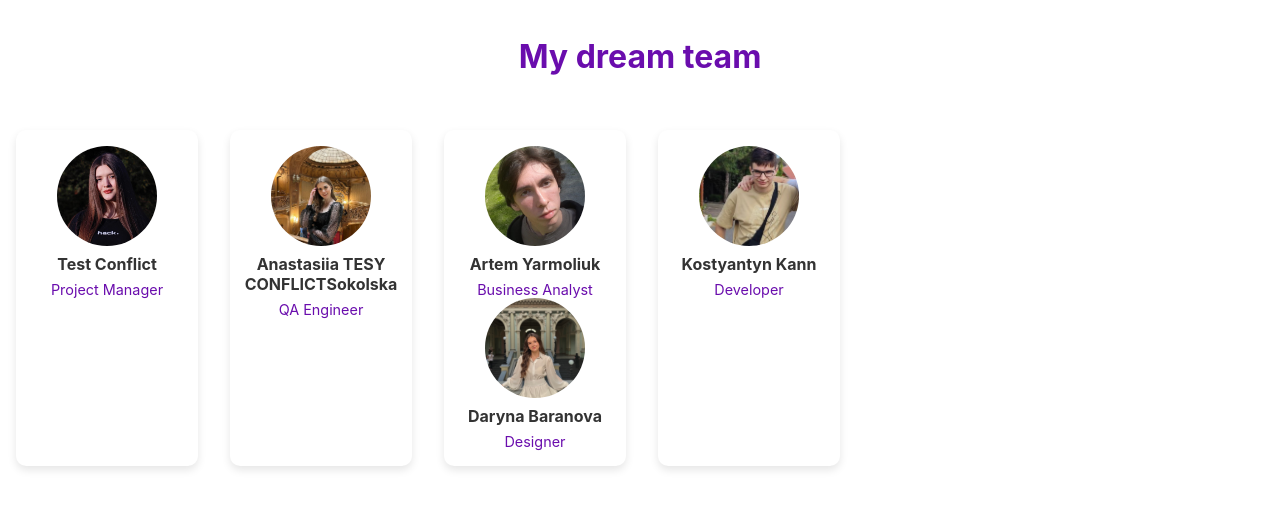
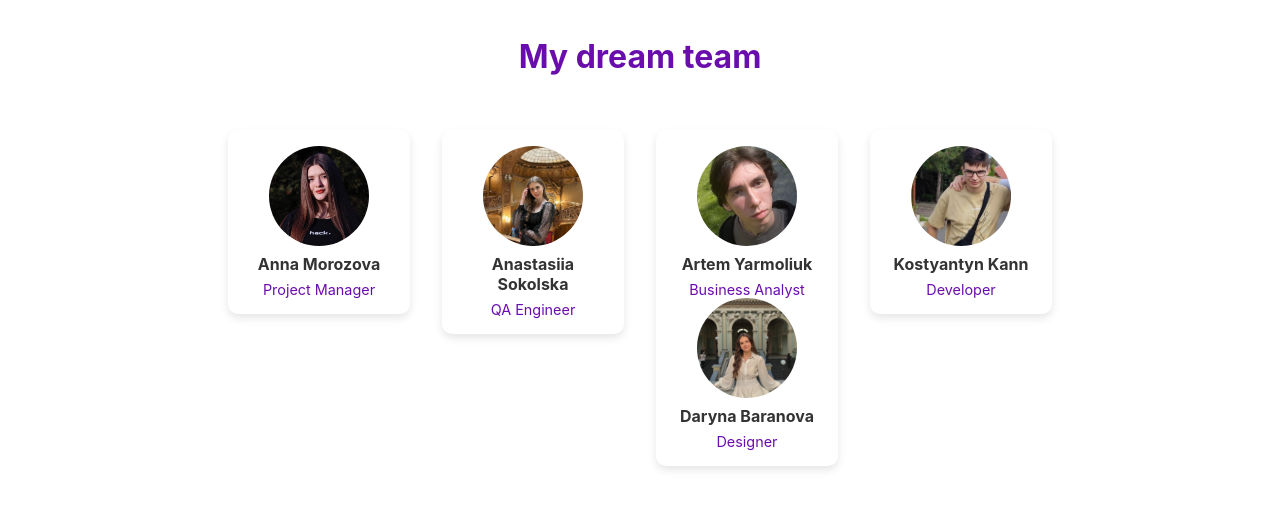
Before and after one commit to AniolaMorozova/my-dream-team, a React (Create React App) app: page / in a window 1280 px wide. Shown: the top 508 px of the page. Built offline with nearby package versions, Linux system fonts and the light colour scheme.

Commit message:
Corrected names

```diff
--- a/src/components/Body.js
+++ b/src/components/Body.js
@@ -6,7 +6,7 @@ const Body = () => {
       <div style={styles.card}>
         <img src={"/anna.JPG"} alt="Anna Morozova" style={styles.photo} />
         <div style={styles.textContainer}>
-          <h2 style={styles.name}>Test Conflict</h2>
+          <h2 style={styles.name}>Anna Morozova</h2>
           <p style={styles.position}>Project Manager</p>
         </div>
           </div>
@@ -14,7 +14,7 @@ const Body = () => {
           <div style={styles.card}>
               <img src={"/anastasiia.png"} alt="Anastasiia Sokolska" style={styles.photo} />
               <div style={styles.textContainer}>
-                  <h2 style={styles.name}>Anastasiia TESY CONFLICTSokolska</h2>
+                  <h2 style={styles.name}>Anastasiia Sokolska</h2>
                   <p style={styles.position}>QA Engineer</p>
               </div>
           </div>
@@ -50,6 +50,9 @@ const styles = {
   body: {
     display: "flex",
     flexWrap: "wrap",
+    justifyContent: "center",
+    alignItems: "flex-start",
+    minHeight: "2rem",
   },
   card: {
     width: "150px",
```
